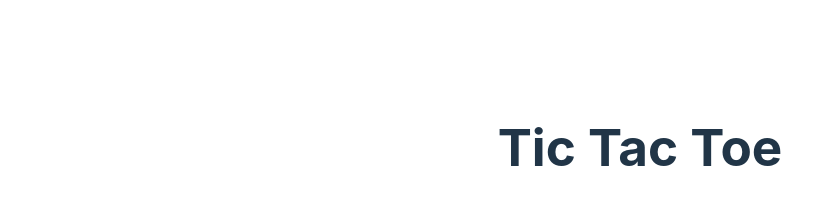
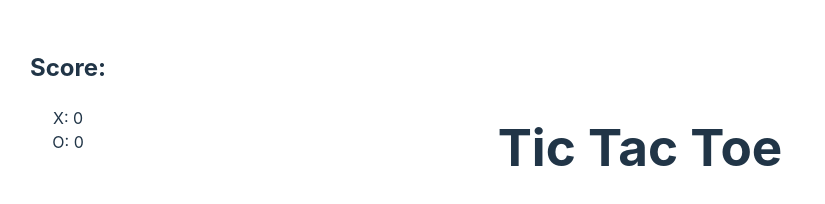
Before and after one commit to Arsollo/React-Tic-Tac-Toe-, a React (Vite) app in the folder Tic-Tac-Toe React/: page / in a window 1280 px wide. Shown: the top 204 px of the page, without its empty margins (0-825 px from the left). Built offline with nearby package versions, Linux system fonts and the light colour scheme.

Commit message:
Added score board

```diff
--- a/Tic-Tac-Toe React/src/App.css
+++ b/Tic-Tac-Toe React/src/App.css
@@ -18,3 +18,10 @@
   width: 130px;
   margin: 10px;
 }
+
+.scoreBoard{
+  margin-left: 0px;
+  position: fixed;
+  left: 30px;
+  top: 30px;
+}
--- a/Tic-Tac-Toe React/src/App.tsx
+++ b/Tic-Tac-Toe React/src/App.tsx
@@ -11,6 +11,9 @@ function App() {
   const [winnerSquares, setwinnerSquares] = useState([1,1,1])
   const [message, setMessage] = useState("Player " + player + " : your turn to play")
   const [counter, setCounter] = useState(0)
+  const [scoreX, setScoreX] = useState(0)
+  const [scoreO, setScoreO] = useState(0)
+
 
   function switchPlayer(){
     if (player == "X"){
@@ -48,6 +51,7 @@ function App() {
 
     //Check if anyone won
     if (calculateWinner(squares) == "X"){
+      setScoreX(scoreX + 1)
       setMessage("Game Over! Player X won!")
       setBackGroundColor("green")
       setTimeout(() => {
@@ -56,6 +60,7 @@ function App() {
         setBackGroundColor("whitesmoke")
       }, 3000);
     }else if (calculateWinner(squares) == "O"){
+      setScoreO(scoreO + 1)
       setMessage("Game Over! Player O won!")
       setBackGroundColor("green")
       setTimeout(() => {
@@ -105,6 +110,12 @@ function App() {
 
   return (
     <>
+      <div className='scoreBoard'>
+        <h2>Score:</h2>
+        <div>X:   {scoreX}</div>
+        <div>O:   {scoreO}</div>
+      </div>
+
       <h1>Tic Tac Toe</h1>
       <h2>{message}</h2>
       <ButtonGroup size="lg" className="game_squares_group">
```
